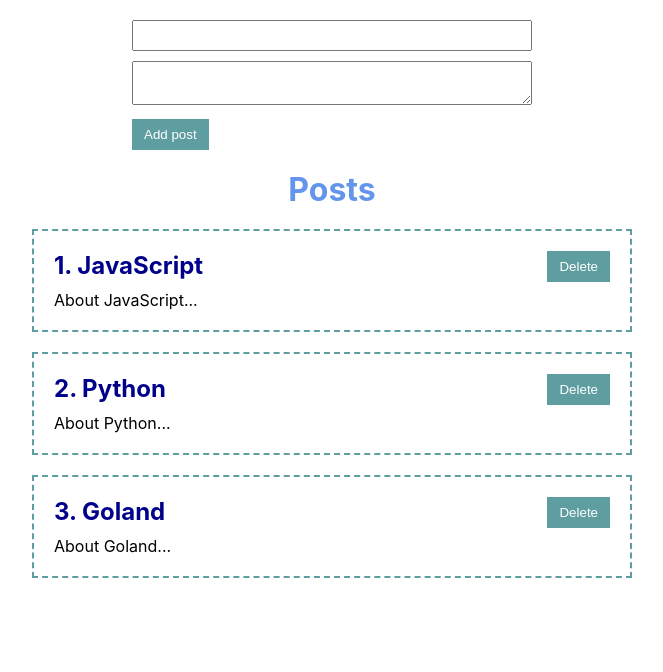
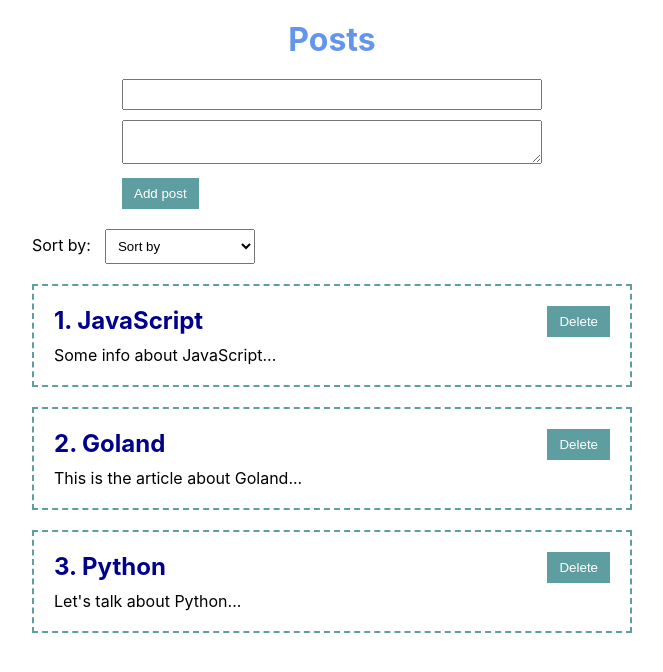
Before and after one commit to AnnVlv/learn-react-basics, a React (Create React App) app: page / in a window 1280 px wide. Shown: the top 672 px of the page, without its empty margins (308-971 px from the left). Built offline with nearby package versions, Linux system fonts and the light colour scheme; the HTML template or start-up script is replaced by a standard one.

Commit message:
Sort posts

```diff
--- a/src/App.js
+++ b/src/App.js
@@ -1,15 +1,29 @@
 import React, {useState} from 'react';
 import PostList from './components/PostList';
 import PostForm from './components/PostForm';
+import Select from './components/UI/select/Select';
+import classes from './App.module.css';
 
 const DEFAULT_POSTS = [
-    { id: 1, title: 'JavaScript', content: 'About JavaScript...', },
-    { id: 2, title: 'Python', content: 'About Python...', },
-    { id: 3, title: 'Goland', content: 'About Goland...', },
+    { id: 1, title: 'JavaScript', content: 'Some info about JavaScript...', },
+    { id: 3, title: 'Goland', content: 'This is the article about Goland...', },
+    { id: 2, title: 'Python', content: 'Let\'s talk about Python...', },
+];
+
+const SORT_TYPES = {
+    NONE: '',
+    TITLE: 'title',
+    CONTENT: 'content',
+};
+
+const SORT_OPTIONS = [
+    { name: 'By title', value: SORT_TYPES.TITLE, },
+    { name: 'By content', value: SORT_TYPES.CONTENT, },
 ];
 
 function App() {
     const [posts, setPosts] = useState(DEFAULT_POSTS);
+    const [sortType, setSortType] = useState(SORT_TYPES.NONE);
 
     const addPost = post => {
         setPosts([
@@ -25,9 +39,31 @@
         setPosts(posts.filter(post => post.id !== id));
     }
 
+    const sortPosts = sortType => {
+        setSortType(sortType);
+
+        setPosts(
+            [...posts].sort((a, b) => a[sortType].localeCompare(b[sortType]))
+        );
+    }
+
     return (
-        <div>
+        <div className={classes.app}>
+            <h1 className={classes.title}>Posts</h1>
+
             <PostForm addPost={addPost}/>
+
+            <div className={classes.filters}>
+                <label className={classes.label}>Sort by:</label>
+                <Select
+                    defaultOptionTitle={'Sort by'}
+                    defaultOptionDisabled={true}
+                    options={SORT_OPTIONS}
+                    value={sortType}
+                    onChange={event => sortPosts(event.target.value)}
+                />
+            </div>
+
             <PostList posts={posts} deletePost={deletePost}/>
         </div>
     );
--- a/src/components/PostList.module.css
+++ b/src/App.module.css
@@ -1,4 +1,4 @@
-.postList {
+.app {
     width: 90%;
     min-width: 200px;
     max-width: 600px;
@@ -10,3 +10,11 @@
     margin-bottom: 20px;
     color: cornflowerblue;
 }
+
+.label {
+    margin-right: 14px;
+}
+
+.filters {
+    margin: 20px 0;
+}
--- a/src/components/PostForm.module.css
+++ b/src/components/PostForm.module.css
@@ -1,8 +1,6 @@
 .form {
     margin: 20px auto 0;
-    width: 50%;
-    min-width: 200px;
-    max-width: 400px;
+    width: 70%;
 }
 
 .form button {
--- a/src/components/PostItem.jsx
+++ b/src/components/PostItem.jsx
@@ -2,13 +2,13 @@
 import Button from './UI/button/Button';
 import classes from './PostItem.module.css';
 
-const PostItem = ({ post, deletePost }) => {
+const PostItem = ({ post, index, deletePost }) => {
     const { id, title, content } = post;
 
     return (
         <div className={classes.post}>
             <div>
-                <h2 className={classes.title}>{ id }. { title }</h2>
+                <h2 className={classes.title}>{ index }. { title }</h2>
                 <div>{ content }</div>
             </div>
             <div>
--- a/src/components/PostList.jsx
+++ b/src/components/PostList.jsx
@@ -1,14 +1,12 @@
 import React from 'react';
 import PostItem from './PostItem';
-import classes from './PostList.module.css';
 
 const PostList = ({ posts, deletePost }) => {
     return (
-        <div className={classes.postList}>
-            <h1 className={classes.title}>Posts</h1>
+        <div>
             {
                 posts.length
-                    ? posts.map(post => <PostItem key={post.id} post={post} deletePost={deletePost}/>)
+                    ? posts.map((post, index) => <PostItem key={post.id} index={index + 1} post={post} deletePost={deletePost}/>)
                     : 'No posts yet'
             }
         </div>
--- /dev/null
+++ b/src/components/UI/select/Select.jsx
@@ -0,0 +1,27 @@
+import React from 'react';
+import classes from './Select.module.css';
+
+const Select = React.forwardRef(({ defaultOptionTitle, defaultOptionDisabled, options, ...props }, ref) => {
+    return (
+        <select
+            {...props}
+            ref={ref}
+            className={classes.select}
+        >
+            {
+                defaultOptionTitle &&
+                <option value={''} disabled={defaultOptionDisabled}>
+                    {defaultOptionTitle}
+                </option>
+            }
+
+            {
+                options.map(option => <option value={option.value} key={option.value}>
+                    {option.name}
+                </option>)
+            }
+        </select>
+    );
+});
+
+export default Select;
--- /dev/null
+++ b/src/components/UI/select/Select.module.css
@@ -0,0 +1,5 @@
+.select {
+    padding: 8px;
+    min-width: 150px;
+    outline: none;
+}
```
